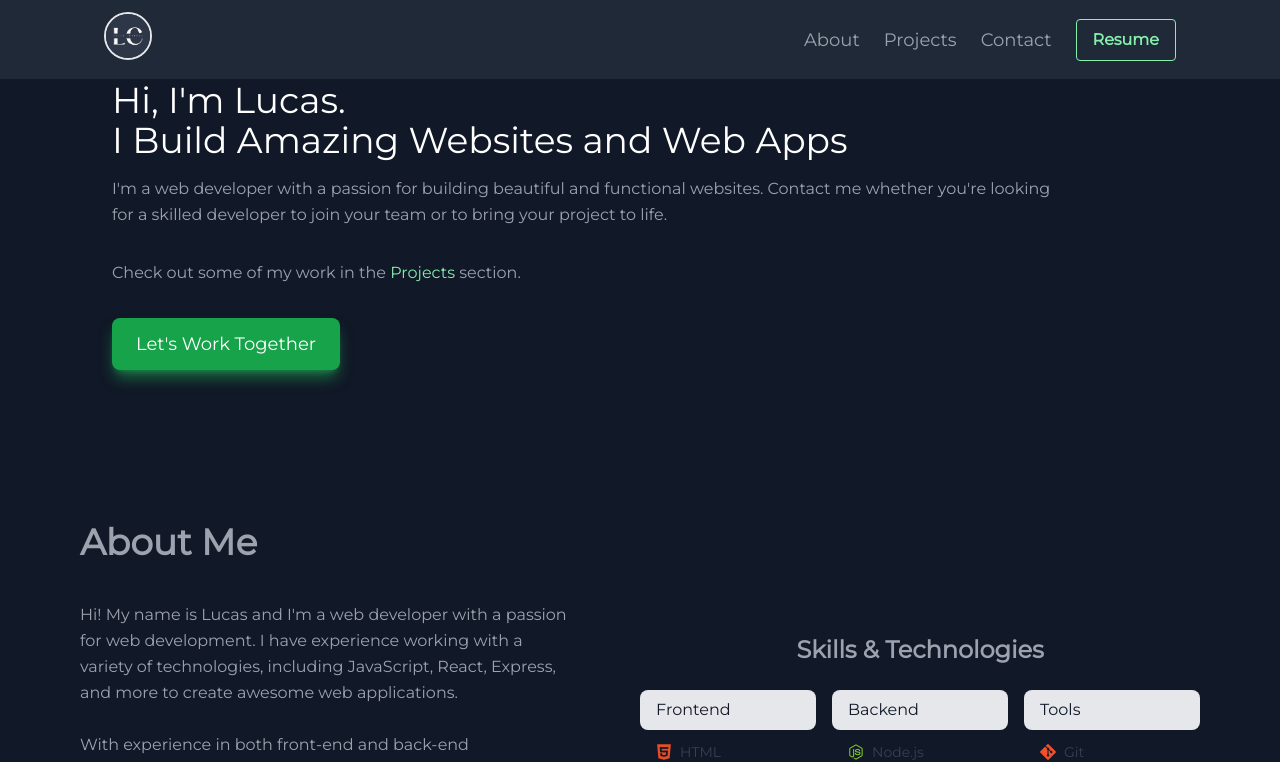
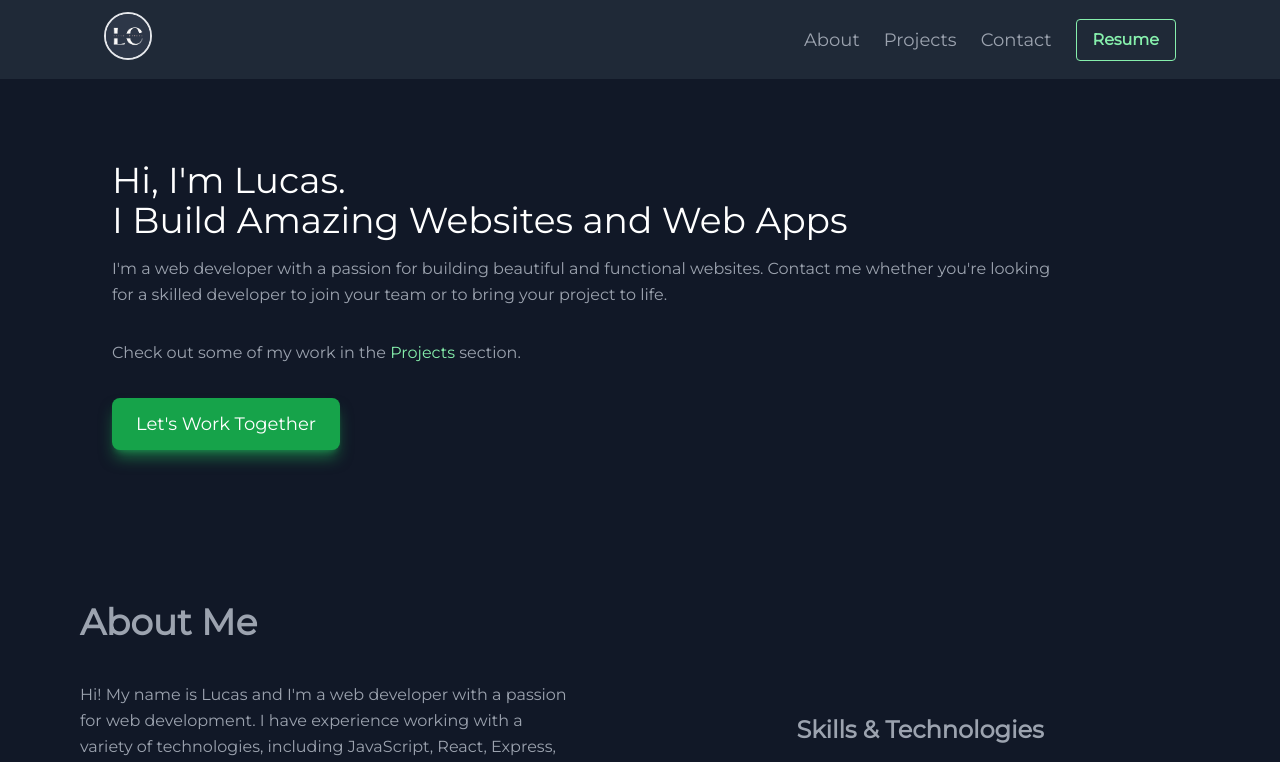
Before and after one commit to LucasCoppola/Portfolio-og, a React (Vite) app: page / in a window 1280 px wide. Shown: the top 762 px of the page. Built offline with nearby package versions, Linux system fonts and the light colour scheme.

Commit message:
Fix navbar padding issue after adding smooth transition

```diff
--- a/src/components/Landing.jsx
+++ b/src/components/Landing.jsx
@@ -4,7 +4,7 @@ import { Link } from 'react-scroll'
 const Landing = () => {
 	return (
 		<section id="landing">
-			<div className="container mx-auto flex flex-col items-center  justify-center px-10 py-20 md:flex-row">
+			<div className="container mx-auto flex flex-col items-center  justify-center px-10 pb-20 pt-40 md:flex-row">
 				<div className="mx-8 mb-16 flex w-80 flex-col items-center text-center md:mb-0 md:w-1/2 md:flex-grow md:items-start md:pr-16 md:text-left lg:pr-24">
 					<h1 className="title-font mb-4 text-3xl font-medium text-white sm:text-4xl">
 						Hi, I'm Lucas.
```
